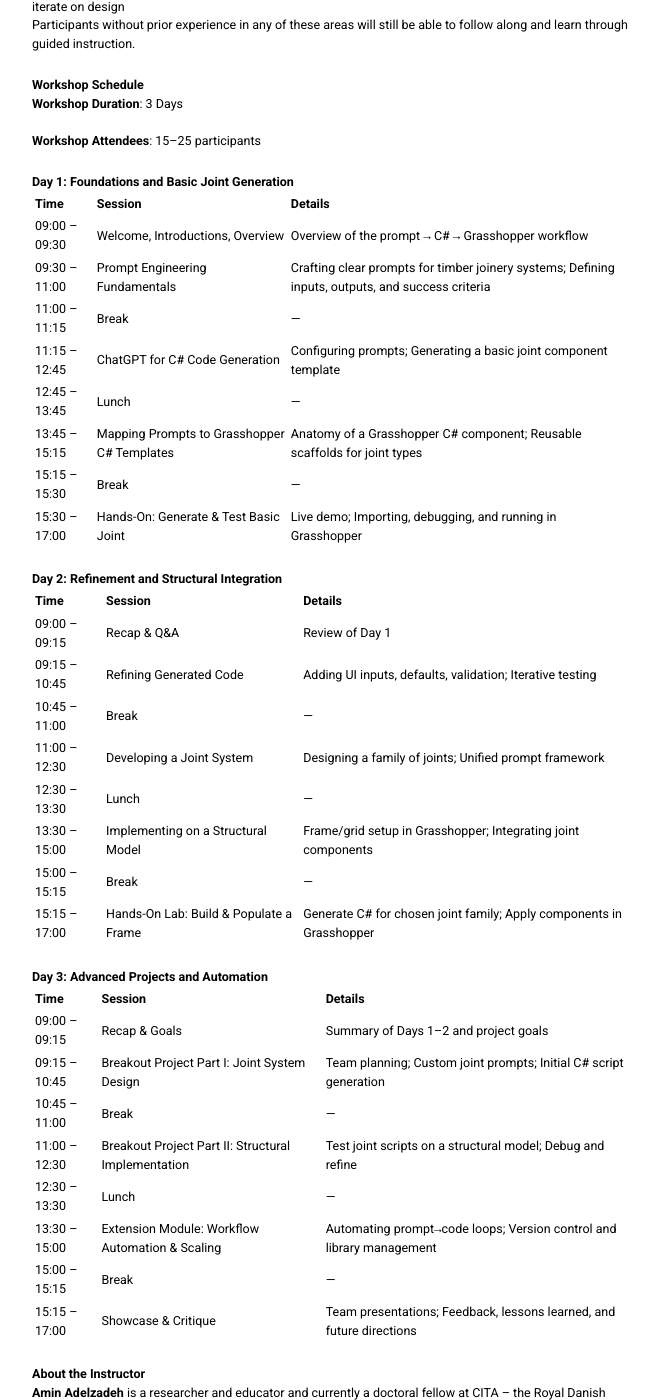
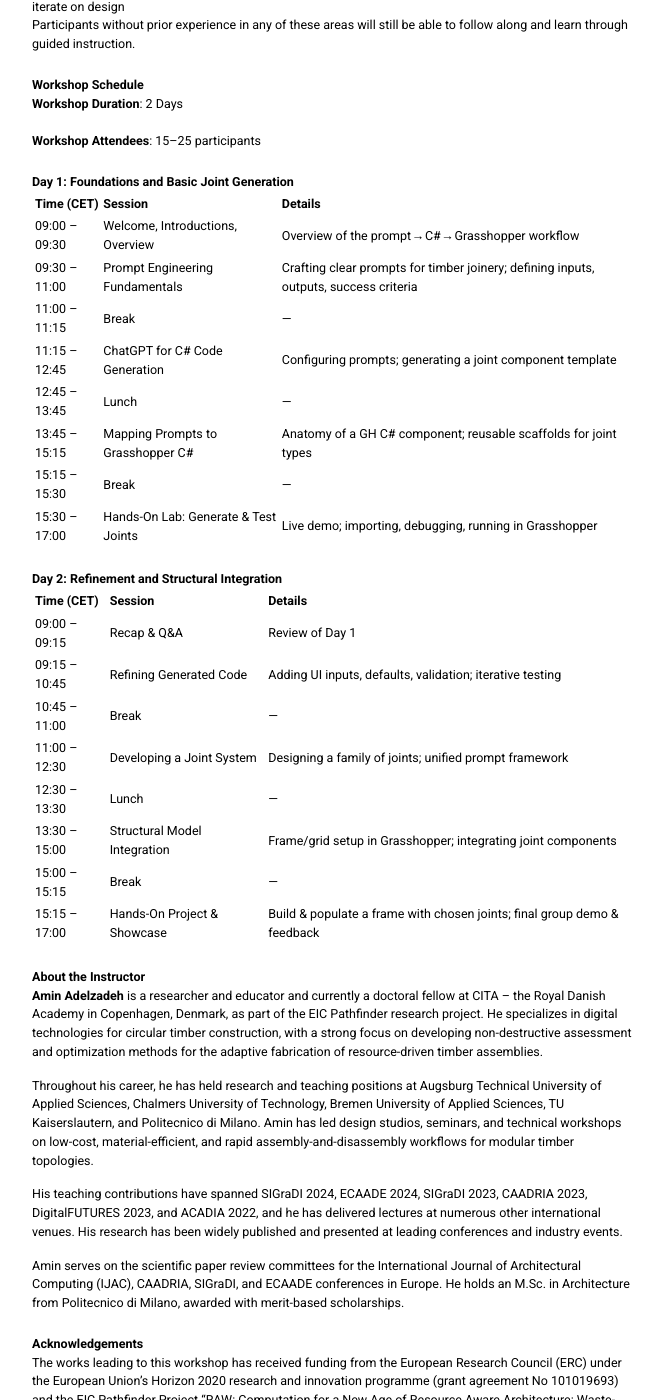
Before and after one commit to acadia2025/website, a Jekyll site: the page built from _posts/2001-01-09-timber-joinery-ai.md, in a window 1280 px wide and 1400 px high, scrolled down 2140 px. Shown: the whole window, without its empty margins (308-969 px from the left). Built offline with Jekyll 4.4.1, drawn with Linux system fonts in a browser that asks for light colours.

Commit message:
updated timber

```diff
--- a/_posts/2001-01-09-timber-joinery-ai.md
+++ b/_posts/2001-01-09-timber-joinery-ai.md
@@ -84,47 +84,34 @@ To ensure everyone can hit the ground running, the following familiarity is pref
 Participants without prior experience in any of these areas will still be able to follow along and learn through guided instruction.
 
 ## Workshop Schedule
-**Workshop Duration**: 3 Days
+**Workshop Duration**: 2 Days
 **Workshop Attendees**: 15–25 participants
 
 ### Day 1: Foundations and Basic Joint Generation
 
-| Time | Session | Details |
+| Time (CET) | Session | Details |
 |------|---------|---------|
 | 09:00 – 09:30 | Welcome, Introductions, Overview | Overview of the prompt → C# → Grasshopper workflow |
-| 09:30 – 11:00 | Prompt Engineering Fundamentals | Crafting clear prompts for timber joinery systems; Defining inputs, outputs, and success criteria |
+| 09:30 – 11:00 | Prompt Engineering Fundamentals | Crafting clear prompts for timber joinery; defining inputs, outputs, success criteria |
 | 11:00 – 11:15 | Break | — |
-| 11:15 – 12:45 | ChatGPT for C# Code Generation | Configuring prompts; Generating a basic joint component template |
+| 11:15 – 12:45 | ChatGPT for C# Code Generation | Configuring prompts; generating a joint component template |
 | 12:45 – 13:45 | Lunch | — |
-| 13:45 – 15:15 | Mapping Prompts to Grasshopper C# Templates | Anatomy of a Grasshopper C# component; Reusable scaffolds for joint types |
+| 13:45 – 15:15 | Mapping Prompts to Grasshopper C# | Anatomy of a GH C# component; reusable scaffolds for joint types |
 | 15:15 – 15:30 | Break | — |
-| 15:30 – 17:00 | Hands-On: Generate & Test Basic Joint | Live demo; Importing, debugging, and running in Grasshopper |
+| 15:30 – 17:00 | Hands-On Lab: Generate & Test Joints | Live demo; importing, debugging, running in Grasshopper |
 
 ### Day 2: Refinement and Structural Integration
 
-| Time | Session | Details |
+| Time (CET) | Session | Details |
 |------|---------|---------|
 | 09:00 – 09:15 | Recap & Q&A | Review of Day 1 |
-| 09:15 – 10:45 | Refining Generated Code | Adding UI inputs, defaults, validation; Iterative testing |
+| 09:15 – 10:45 | Refining Generated Code | Adding UI inputs, defaults, validation; iterative testing |
 | 10:45 – 11:00 | Break | — |
-| 11:00 – 12:30 | Developing a Joint System | Designing a family of joints; Unified prompt framework |
+| 11:00 – 12:30 | Developing a Joint System | Designing a family of joints; unified prompt framework |
 | 12:30 – 13:30 | Lunch | — |
-| 13:30 – 15:00 | Implementing on a Structural Model | Frame/grid setup in Grasshopper; Integrating joint components |
+| 13:30 – 15:00 | Structural Model Integration | Frame/grid setup in Grasshopper; integrating joint components |
 | 15:00 – 15:15 | Break | — |
-| 15:15 – 17:00 | Hands-On Lab: Build & Populate a Frame | Generate C# for chosen joint family; Apply components in Grasshopper |
-
-### Day 3: Advanced Projects and Automation
-
-| Time | Session | Details |
-|------|---------|---------|
-| 09:00 – 09:15 | Recap & Goals | Summary of Days 1–2 and project goals |
-| 09:15 – 10:45 | Breakout Project Part I: Joint System Design | Team planning; Custom joint prompts; Initial C# script generation |
-| 10:45 – 11:00 | Break | — |
-| 11:00 – 12:30 | Breakout Project Part II: Structural Implementation | Test joint scripts on a structural model; Debug and refine |
-| 12:30 – 13:30 | Lunch | — |
-| 13:30 – 15:00 | Extension Module: Workflow Automation & Scaling | Automating prompt→code loops; Version control and library management |
-| 15:00 – 15:15 | Break | — |
-| 15:15 – 17:00 | Showcase & Critique | Team presentations; Feedback, lessons learned, and future directions |
+| 15:15 – 17:00 | Hands-On Project & Showcase | Build & populate a frame with chosen joints; final group demo & feedback |
 
 ## About the Instructor
 **Amin Adelzadeh** is a researcher and educator and currently a doctoral fellow at CITA – the Royal Danish Academy in Copenhagen, Denmark, as part of the EIC Pathfinder research project. He specializes in digital technologies for circular timber construction, with a strong focus on developing non-destructive assessment and optimization methods for the adaptive fabrication of resource-driven timber assemblies.
```
Also changed, not shown: 1 other file.
